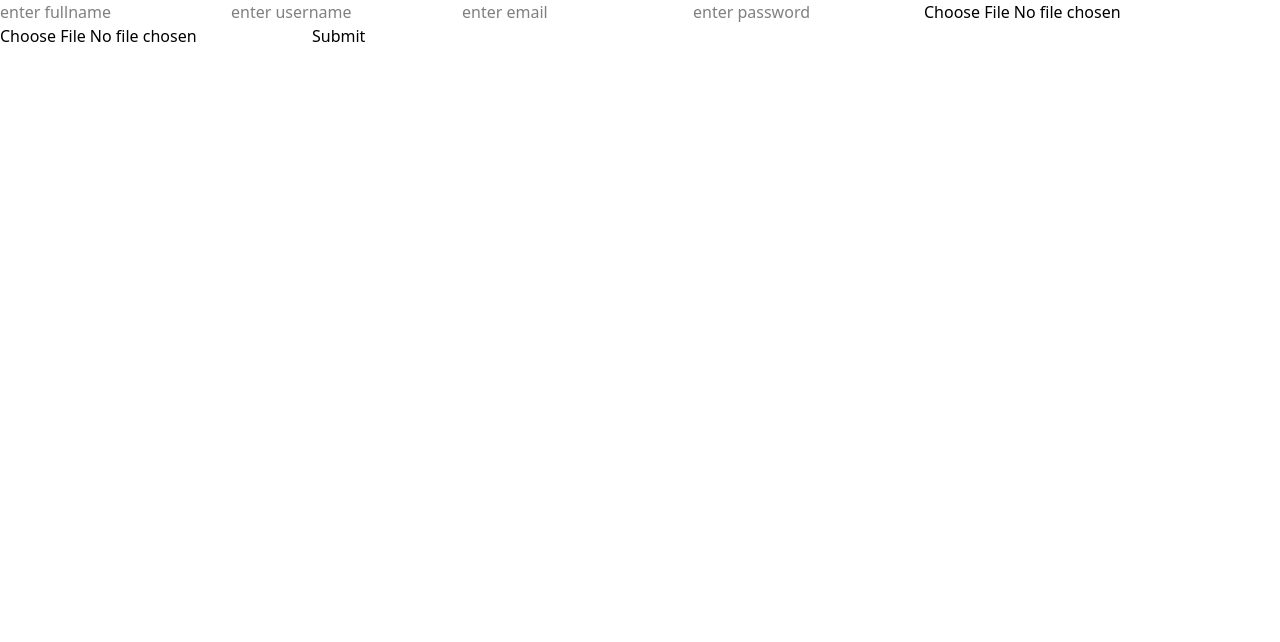
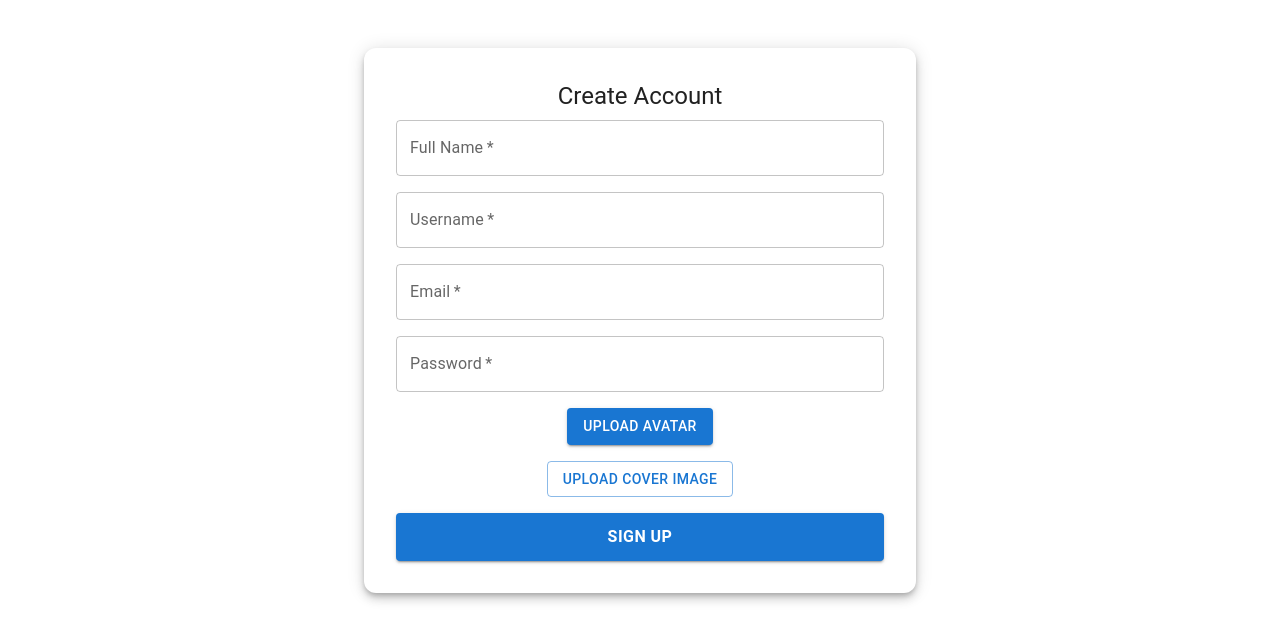
Before and after one commit to Himanshu-00007/VidAura, a React (Vite) app in the folder frontend/: page / in a window 1280 px wide. Shown: the top 642 px of the page. Built offline with nearby package versions, Linux system fonts and the light colour scheme.

Commit message:
adding SignIn page

```diff
--- a/frontend/package.json
+++ b/frontend/package.json
@@ -10,6 +10,10 @@
     "preview": "vite preview"
   },
   "dependencies": {
+    "@emotion/react": "^11.14.0",
+    "@emotion/styled": "^11.14.1",
+    "@mui/icons-material": "^7.3.2",
+    "@mui/material": "^7.3.2",
     "@tailwindcss/vite": "^4.1.13",
     "axios": "^1.11.0",
     "react": "^19.1.1",
--- a/frontend/src/App.jsx
+++ b/frontend/src/App.jsx
@@ -1,18 +1,16 @@
-import SignIn from "./components/SignIn.jsx"
-import {RouterProvider,Route,createBrowserRouter,createRoutesFromElements} from "react-router-dom"
+import Login from "./components/Login.jsx";
+import SignIn from "./components/SignIn.jsx";
+import { BrowserRouter, Routes, Route } from "react-router-dom";
+
 function App() {
-  const router=createBrowserRouter(
-    createRoutesFromElements(
-      <Route path="/" element={<SignIn/>}>
-
-      </Route>
-    )
-  )
   return (
-    <>
-      <RouterProvider router={router} ></RouterProvider>
-    </>
-  )
+    <BrowserRouter>
+      <Routes>
+        <Route path="/" element={<SignIn />} />
+        <Route path="/login" element={<Login />} />
+      </Routes>
+    </BrowserRouter>
+  );
 }
 
-export default App
+export default App;
--- a/frontend/src/components/Login.jsx
+++ b/frontend/src/components/Login.jsx
@@ -0,0 +1,11 @@
+import React from 'react'
+
+function Login() {
+  return (
+    <div>
+      <h1>Login</h1>
+    </div>
+  )
+}
+
+export default Login
--- a/frontend/src/components/SignIn.jsx
+++ b/frontend/src/components/SignIn.jsx
@@ -1,6 +1,15 @@
-import React from 'react'
-import { useState } from 'react'
+import React, { useState } from "react";
 import axios from "axios";
+import CircularProgress from "@mui/material/CircularProgress";
+import Button from "@mui/material/Button";
+import TextField from "@mui/material/TextField";
+import Avatar from "@mui/material/Avatar";
+import Container from "@mui/material/Container";
+import Paper from "@mui/material/Paper";
+import Typography from "@mui/material/Typography";
+import Box from "@mui/material/Box";
+import Stack from "@mui/material/Stack";
+import { useNavigate } from "react-router-dom";
 
 function SignIn() {
   const [fullname, setFullname] = useState("");
@@ -13,20 +22,29 @@ function SignIn() {
   const [coverImageUrl, setCoverImageUrl] = useState(null);
   const [loading, setLoading] = useState(false);
 
+  const navigate = useNavigate();
+
   const submitHandler = (e) => {
     e.preventDefault();
     setLoading(true);
+
     const formData = new FormData();
     formData.append("fullname", fullname);
     formData.append("username", username);
     formData.append("email", email);
     formData.append("password", password);
+
     if (avatar) formData.append("avatar", avatar);
     if (coverImage) formData.append("coverImage", coverImage);
 
-    axios.post("https://vidaura.onrender.com/api/v1/users/register", formData)
+    axios
+      .post("https://vidaura.onrender.com/api/v1/users/register", formData, {
+        headers: { "Content-Type": "multipart/form-data" },
+        timeout: 15000,
+      })
       .then((res) => {
         console.log(res.data);
+        navigate("/login");
         setLoading(false);
       })
       .catch((error) => {
@@ -36,22 +54,127 @@ function SignIn() {
   };
 
   return (
-    <div>
-      <form onSubmit={submitHandler}>
-        <input type="text" onChange={(e) => setFullname(e.target.value)} value={fullname} placeholder="enter fullname" required />
-        <input type="text" onChange={(e) => setUsername(e.target.value)} value={username} placeholder="enter username" required />
-        <input type="text" onChange={(e) => setEmail(e.target.value)} value={email} placeholder="enter email" required />
-        <input type="password" onChange={(e) => setPassword(e.target.value)} value={password} placeholder="enter password" required />
-        <input type="file" onChange={(e) => { const file = e.target.files[0]; setAvatar(file); setAvatarUrl(URL.createObjectURL(file)); }}  required />
-        {avatarUrl && <img src={avatarUrl} alt="avatar preview" />}
-        <input type="file" onChange={(e) => { const file = e.target.files[0]; setCoverImage(file); setCoverImageUrl(URL.createObjectURL(file)); }} required />
-        { coverImageUrl && <img src={coverImageUrl} alt="cover preview" />}
-        <button type="submit">
-          {loading && <svg className="animate-spin h-5 w-5 mr-3 ..." viewBox="0 0 24 24"></svg>}
-          Submit
-        </button>
-      </form>
-    </div>
+    <Container maxWidth="sm">
+      <Paper elevation={6} sx={{ p: 4, borderRadius: 3, mt: 6 }}>
+        <Typography variant="h5" align="center" gutterBottom>
+          Create Account
+        </Typography>
+
+        <form onSubmit={submitHandler}>
+          <Stack spacing={2}>
+            {/* Full Name */}
+            <TextField
+              label="Full Name"
+              variant="outlined"
+              value={fullname}
+              onChange={(e) => setFullname(e.target.value)}
+              required
+              fullWidth
+            />
+
+            {/* Username */}
+            <TextField
+              label="Username"
+              variant="outlined"
+              value={username}
+              onChange={(e) => setUsername(e.target.value)}
+              required
+              fullWidth
+            />
+
+            {/* Email */}
+            <TextField
+              label="Email"
+              variant="outlined"
+              type="email"
+              value={email}
+              onChange={(e) => setEmail(e.target.value)}
+              required
+              fullWidth
+            />
+
+            {/* Password */}
+            <TextField
+              label="Password"
+              variant="outlined"
+              type="password"
+              value={password}
+              onChange={(e) => setPassword(e.target.value)}
+              required
+              fullWidth
+            />
+
+            {/* Avatar Upload */}
+            <Box textAlign="center">
+              <Button variant="contained" component="label">
+                Upload Avatar
+                <input
+                  type="file"
+                  hidden
+                  onChange={(e) => {
+                    const file = e.target.files[0];
+                    setAvatar(file);
+                    setAvatarUrl(URL.createObjectURL(file));
+                  }}
+                />
+              </Button>
+
+              {avatarUrl && (
+                <Avatar
+                  src={avatarUrl}
+                  sx={{ width: 70, height: 70, mt: 2, mx: "auto" }}
+                />
+              )}
+            </Box>
+
+            {/* Cover Image Upload */}
+            <Box textAlign="center">
+              <Button variant="outlined" component="label">
+                Upload Cover Image
+                <input
+                  type="file"
+                  hidden
+                  onChange={(e) => {
+                    const file = e.target.files[0];
+                    setCoverImage(file);
+                    setCoverImageUrl(URL.createObjectURL(file));
+                  }}
+                />
+              </Button>
+
+              {coverImageUrl && (
+                <Avatar
+                  src={coverImageUrl}
+                  sx={{
+                    width: 70,
+                    height: 70,
+                    mt: 2,
+                    mx: "auto",
+                    border: "2px solid #1976d2",
+                  }}
+                />
+              )}
+            </Box>
+
+            {/* Submit Button */}
+            <Button
+              type="submit"
+              variant="contained"
+              color="primary"
+              disabled={loading}
+              fullWidth
+              sx={{ py: 1.2, fontSize: "16px", fontWeight: "bold" }}
+            >
+              {loading ? (
+                <CircularProgress size={24} color="inherit" />
+              ) : (
+                "Sign Up"
+              )}
+            </Button>
+          </Stack>
+        </form>
+      </Paper>
+    </Container>
   );
 }
 
```
Also changed, not shown: 1 other file (tests, documents, lock files or other folders).
